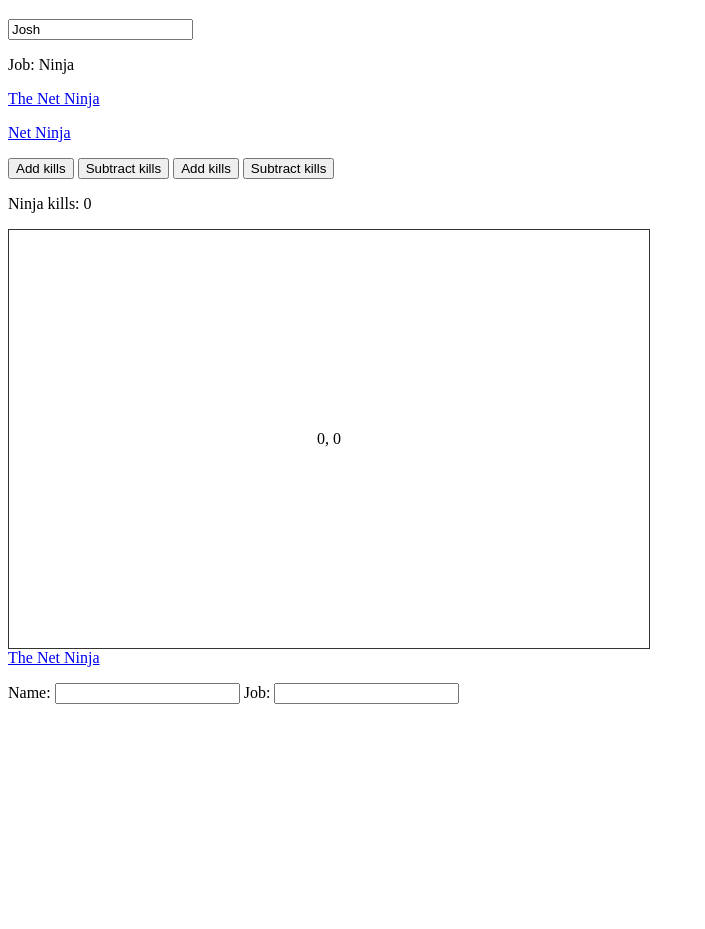
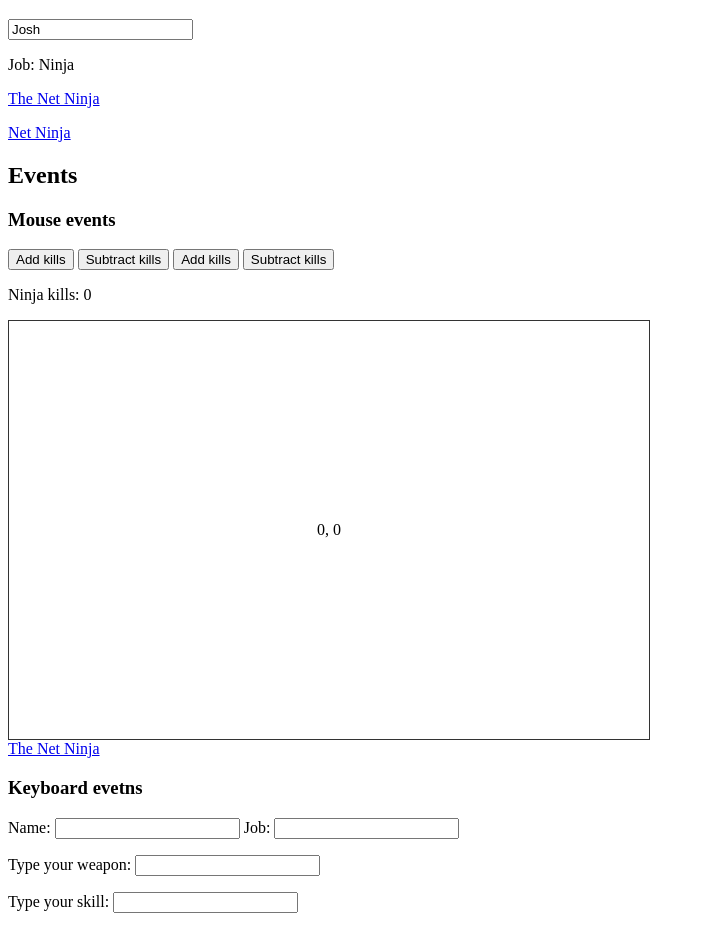
Before and after one commit to DiamondDigger/VueJS, a plain HTML site: page index.html in a window 1280 px wide. Shown: the part 61-990 px from the top of the page, without its empty margins (0-705 px from the left). Before the commit the page ends 800 px from the top, so only its background shows below. Drawn offline with nearby package versions, Linux system fonts and the light colour scheme.

Commit message:
added two-way data binding

```diff
--- a/app.js
+++ b/app.js
@@ -4,6 +4,8 @@ new Vue({
     name: 'Josh',
     job: 'Ninja',
     kills: 0,
+    weapon: '',
+    skill: '',
     x: 0,
     y: 0,
     website: 'https://thenetninja.co.uk',
--- a/index.html
+++ b/index.html
@@ -14,7 +14,8 @@
       <p>Job: {{ job }}<p>
       <a v-bind:href="website">The Net Ninja</a>
       <p v-html="websiteTag"></p>
-
+      <h2> Events </h2>
+      <h3> Mouse events </h3>
       <button v-on:click.once="add(1)">Add kills</button>
       <button v-on:click="subtract(1)">Subtract kills</button>
       <button v-on:dblclick="add(10)">Add kills</button>
@@ -24,12 +25,21 @@
 
       <a v-on:click.prevent="click" href="https://thenetninja.co.uk"> The Net Ninja </a>
 
+      <h3> Keyboard evetns </h3>
       <p>
       <label> Name:</label>
       <input type="text" v-on:keyup.enter="logName"/>
       <label> Job:</label>
       <input type="text" v-on:keyup.alt.enter="logJob"/>
       </p>
+
+      <label> Type your weapon:</label>
+      <input type="text"/ v-model="weapon">
+      <p> {{ weapon }} </p>
+      <label> Type your skill:</label>
+      <input type="text"/ v-model="skill">
+      <p> {{ skill }} </p>
+
     </div>
 
     <script src="app.js"></script>
```
